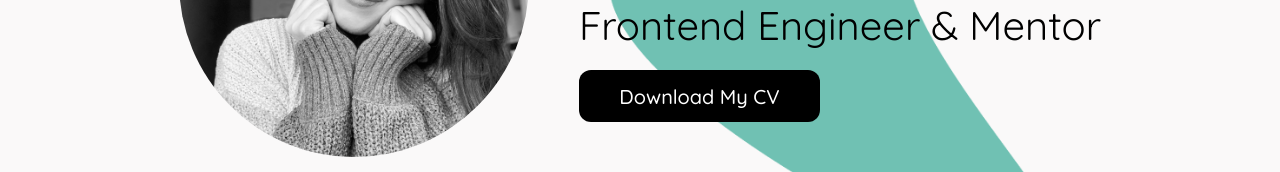
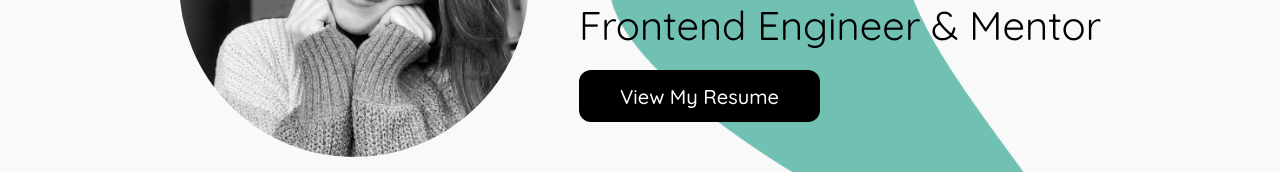
Before and after one commit to karisP/MyPortfolio, a React (Create React App) app: page / in a window 1280 px wide. Shown: the part 418-590 px from the top of the page. Built offline with nearby package versions, Linux system fonts and the light colour scheme.

Commit message:
update btn text

```diff
--- a/src/pages/Home/Home.tsx
+++ b/src/pages/Home/Home.tsx
@@ -14,7 +14,7 @@ const Home = () => {
           onClick={() => window.open(resume)}
           value="KarissaPhillipsResume"
         >
-          Download My CV
+          View My Resume
         </button>
       </div>
       <div>
@@ -26,7 +26,7 @@ const Home = () => {
         onClick={() => window.open(resume)}
         value="KarissaPhillipsResume"
       >
-        Download My CV
+        View My Resume
       </button>
     </div>
   );
```
